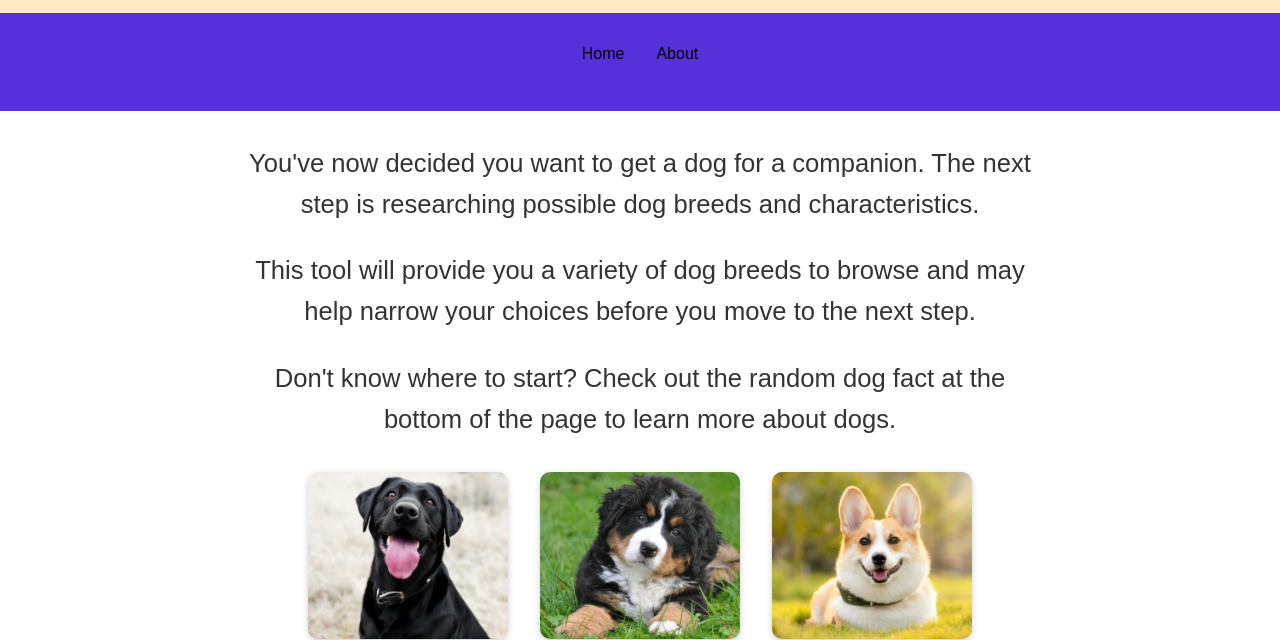
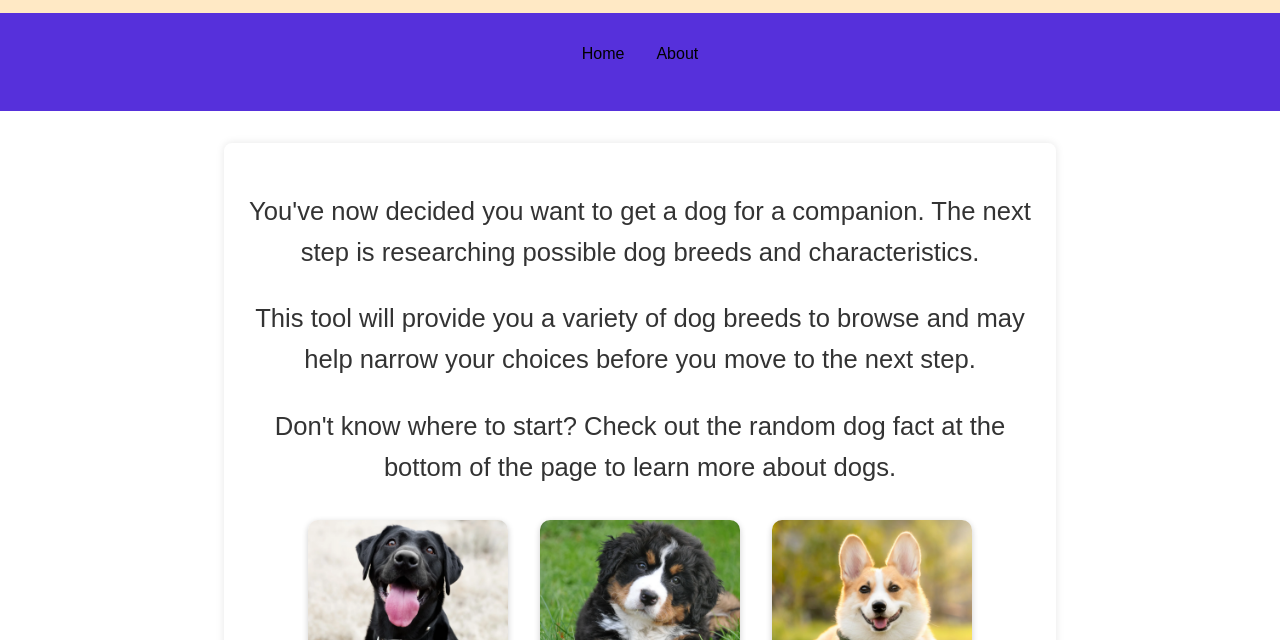
Before and after one commit to DaeGrodin/Dog-e-dex_Dog-Companion-Selection-Tool_Version-2, a website: page public/index.html in a window 1280 px wide. Shown: the part 160-800 px from the top of the page. Drawn offline with Linux system fonts and the light colour scheme; no server answers.

Commit message:
added a page wrapper for a border box and updated the css. This makes both the index and about page similar in view and structure

```diff
--- a/public/css/style.css
+++ b/public/css/style.css
@@ -3,6 +3,15 @@ body {
   margin: 0;
   padding: 0;
   text-align: center;
+}
+
+.page-wrapper {
+  max-width: 800px;
+  margin: 2rem auto;
+  padding: 1rem;
+  border-radius: 8px;
+  box-shadow: 0 0 8px rgba(0,0,0,0.1);
+  background-color: white;
 }
 
 header {
--- a/public/index.html
+++ b/public/index.html
@@ -10,13 +10,14 @@
 <body>
   <header>
     <h1>Dog E-dex</h1>
-    <div class="banner">
-      <div class="banner__content">
-        <div class="banner__text">
+      <div class="banner">
+        <div class="banner__content">
+          <div class="banner__text">
           <strong>A Companion Dog Selection Tool</strong>
+          </div>
         </div>
       </div>
-    </div>
+
 
      <nav>
       <ul>
@@ -26,6 +27,7 @@
     </nav>
   </header>
 
+  <div class="page-wrapper">
     <section class="information">
         <p>
             You've now decided you want to get a dog for a companion.
@@ -65,6 +67,8 @@
       <button id="fact-button">Random Dog Fact</button>
       <p id="dog-fact"></p>
     </div>
+  </div>
+</body>
 
     <footer>
       <p>&copy; 2025 Dog E-dex. All rights reserved.</p>
```
